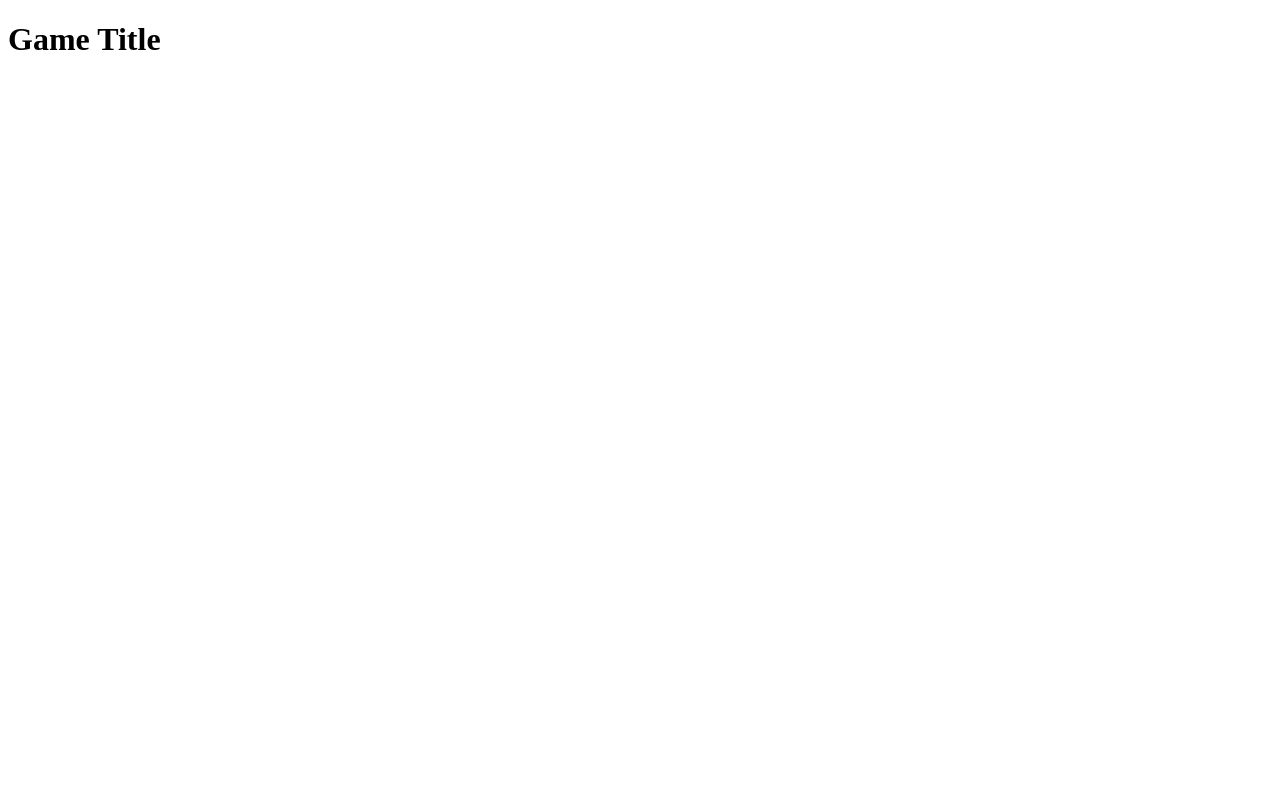
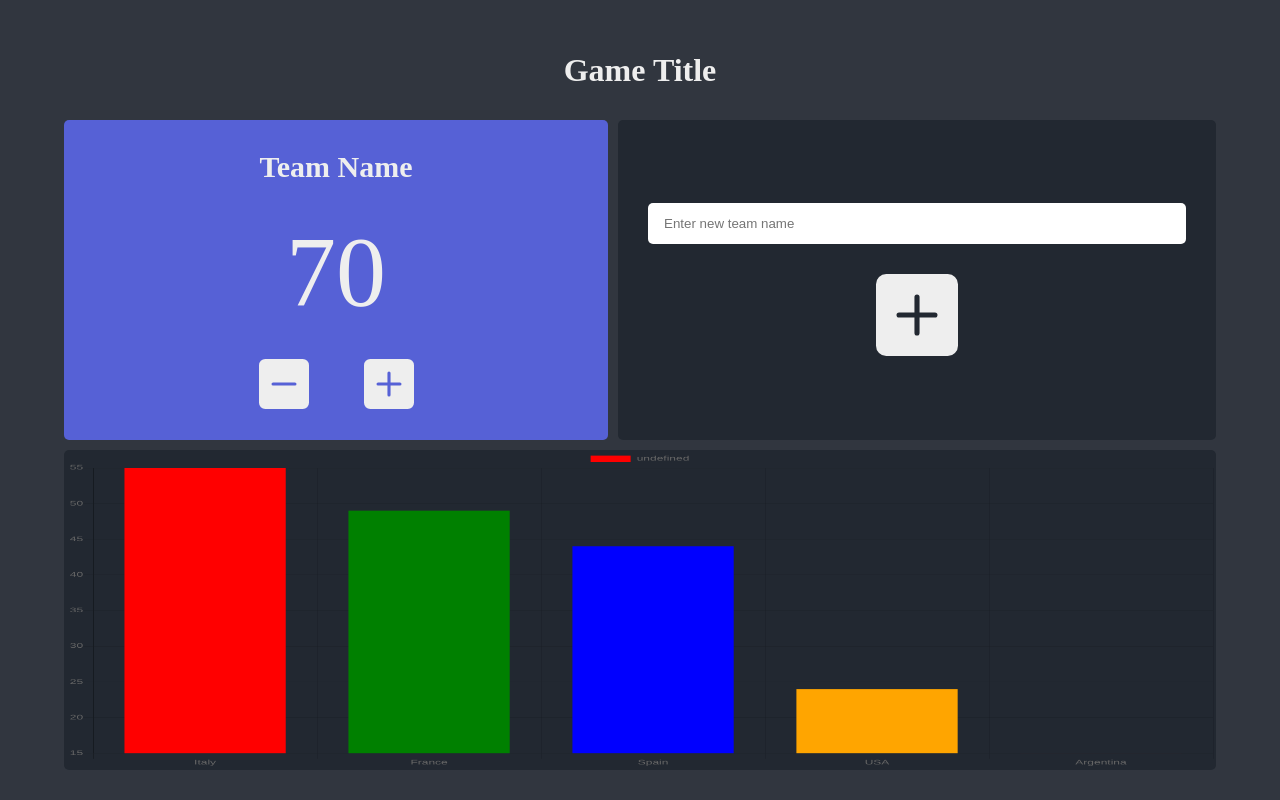
Before and after one commit to ContraryRobin3/score-keeper, a website: page public/index.html in a window 1280 px wide. Drawn offline with nearby package versions, Linux system fonts and the light colour scheme.

Commit message:
Create Basic app structure and styling; Also Start writing backend logic to populate teams

```diff
--- a/public/index.html
+++ b/public/index.html
@@ -4,8 +4,69 @@
     <meta charset="UTF-8" />
     <meta name="viewport" content="width=device-width, initial-scale=1.0" />
     <title>Score Keeper</title>
+    <link rel="stylesheet" href="styles/style.css" />
+    <script src="https://cdnjs.cloudflare.com/ajax/libs/Chart.js/2.9.4/Chart.js"></script>
   </head>
   <body>
-    <h1>Game Title</h1>
+    <main>
+      <h1>Game Title</h1>
+      <div class="team-container">
+        <div class="team-card">
+          <h2 class="team-name">Team Name</h2>
+          <p class="team-score">70</p>
+          <div class="score-buttons">
+            <svg
+              xmlns="http://www.w3.org/2000/svg"
+              width="50"
+              height="50"
+              fill="currentColor"
+              class="bi bi-dash-square-fill"
+              viewBox="0 0 16 16"
+            >
+              <path
+                d="M2 0a2 2 0 0 0-2 2v12a2 2 0 0 0 2 2h12a2 2 0 0 0 2-2V2a2 2 0 0 0-2-2zm2.5 7.5h7a.5.5 0 0 1 0 1h-7a.5.5 0 0 1 0-1"
+              />
+            </svg>
+
+            <svg
+              xmlns="http://www.w3.org/2000/svg"
+              width="50"
+              height="50"
+              fill="currentColor"
+              class="bi bi-plus-square-fill"
+              viewBox="0 0 16 16"
+            >
+              <path
+                d="M2 0a2 2 0 0 0-2 2v12a2 2 0 0 0 2 2h12a2 2 0 0 0 2-2V2a2 2 0 0 0-2-2zm6.5 4.5v3h3a.5.5 0 0 1 0 1h-3v3a.5.5 0 0 1-1 0v-3h-3a.5.5 0 0 1 0-1h3v-3a.5.5 0 0 1 1 0"
+              />
+            </svg>
+          </div>
+        </div>
+        <div class="add-card">
+          <input
+            type="text"
+            name="new-team-name"
+            placeholder="Enter new team name"
+          />
+          <div class="score-buttons">
+            <svg
+              xmlns="http://www.w3.org/2000/svg"
+              width="82"
+              height="82"
+              fill="currentColor"
+              class="bi bi-plus-square-fill"
+              viewBox="0 0 16 16"
+            >
+              <path
+                d="M2 0a2 2 0 0 0-2 2v12a2 2 0 0 0 2 2h12a2 2 0 0 0 2-2V2a2 2 0 0 0-2-2zm6.5 4.5v3h3a.5.5 0 0 1 0 1h-3v3a.5.5 0 0 1-1 0v-3h-3a.5.5 0 0 1 0-1h3v-3a.5.5 0 0 1 1 0"
+              />
+            </svg>
+          </div>
+        </div>
+      </div>
+      <canvas id="myChart" class="graph-container"></canvas>
+    </main>
+
+    <script src="scripts/index.js"></script>
   </body>
 </html>
--- a/public/scripts/index.js
+++ b/public/scripts/index.js
@@ -0,0 +1,78 @@
+function storageAvailable(type) {
+  let storage;
+  try {
+    storage = window[type];
+    const x = "__storage_test__";
+    storage.setItem(x, x);
+    storage.removeItem(x);
+    return true;
+  } catch (e) {
+    return (
+      e instanceof DOMException &&
+      // everything except Firefox
+      (e.code === 22 ||
+        // Firefox
+        e.code === 1014 ||
+        // test name field too, because code might not be present
+        // everything except Firefox
+        e.name === "QuotaExceededError" ||
+        // Firefox
+        e.name === "NS_ERROR_DOM_QUOTA_REACHED") &&
+      // acknowledge QuotaExceededError only if there's something already stored
+      storage &&
+      storage.length !== 0
+    );
+  }
+}
+if (storageAvailable("localStorage")) {
+  if (!localStorage.getItem("teams")) {
+    let teams = [];
+    saveToStorage("teams", teams);
+  }
+  console.log(getFromStorage("teams"));
+} else {
+  // Too bad, no localStorage for us
+}
+
+const teamColors = ["#5661D6", "#D65657", "#D7BB57", "#56D679"];
+
+function addTeam(teamName) {
+  let newTeam = {
+    id: getTeamCount(),
+    name: teamName,
+    score: 0,
+    color: teamColors(getTeamCount()),
+  };
+  saveToStorage(teams, getFromStorage(teams).push());
+  console.log("add team: " + getFromStorage("teams"));
+}
+
+const xValues = ["Italy", "France", "Spain", "USA", "Argentina"];
+const yValues = [55, 49, 44, 24, 15];
+const barColors = ["red", "green", "blue", "orange", "brown"];
+
+var myChart = new Chart("myChart", {
+  type: "bar",
+  data: {
+    labels: xValues,
+    datasets: [
+      {
+        backgroundColor: barColors,
+        data: yValues,
+      },
+    ],
+  },
+  options: {},
+});
+
+function getTeamCount() {
+  getFromStorage("teams").length;
+}
+
+function saveToStorage(name, jsonObject) {
+  localStorage.setItem(name, JSON.stringify(jsonObject));
+}
+
+function getFromStorage(name) {
+  return JSON.parse(localStorage.getItem(name));
+}
--- a/public/styles/style.css
+++ b/public/styles/style.css
@@ -0,0 +1,76 @@
+body {
+  background-color: #31363f;
+  color: #eeeeee;
+}
+main {
+  position: absolute;
+  width: 100%;
+  height: 100%;
+  top: 0;
+  left: 0;
+  display: flex;
+  align-items: center;
+  justify-content: center;
+  flex-direction: column;
+  text-align: center;
+  gap: 10px;
+}
+.team-container {
+  height: 40%;
+  width: 90%;
+  display: flex;
+  flex-direction: row;
+  gap: 10px;
+}
+.team-card {
+  flex-grow: 1;
+  background-color: #5661d6;
+  display: flex;
+  flex-direction: column;
+  padding: 30px;
+  border-radius: 5px;
+  align-items: stretch;
+  justify-content: center;
+  gap: 30px;
+}
+.team-name {
+  font-size: 30px;
+  margin: 0px;
+}
+.team-score {
+  font-size: 100px;
+  margin: 0px;
+}
+.score-buttons {
+  display: flex;
+  gap: 55px;
+  justify-content: center;
+}
+.add-card {
+  flex-grow: 1;
+  border-radius: 5px;
+  background-color: #222831;
+  display: flex;
+  padding: 30px;
+  flex-direction: column;
+  align-items: stretch;
+  justify-content: center;
+  gap: 30px;
+}
+.graph-container {
+  max-height: 40%;
+  max-width: 90%;
+  background-color: #222831;
+  border-radius: 5px;
+}
+
+input[type="text"] {
+  padding: 13px 16px;
+  border-radius: 5px;
+  border: none;
+}
+/*  #222831
+    #31363F
+    #76ABAE
+    #EEEEEE
+*/
```
